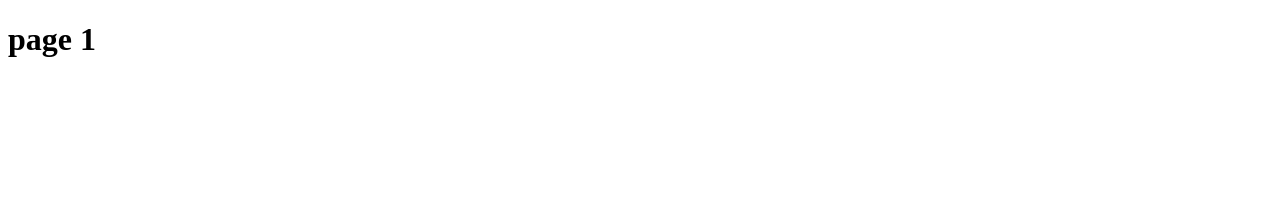
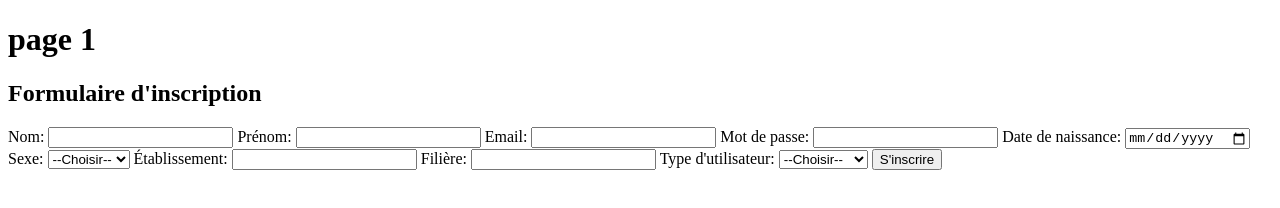
Before and after one commit to yassine263/projet, a plain HTML site: page index.html in a window 1280 px wide. Drawn offline with Linux system fonts and the light colour scheme.

Commit message:
Update index.html

```diff
--- a/index.html
+++ b/index.html
@@ -9,5 +9,49 @@
 </head>
 <body>
     <h1>page 1</h1>
+  <div class="form-container">
+    <h2>Formulaire d'inscription</h2>
+    <form id="registrationForm">
+      <label>Nom:</label>
+      <input type="text" name="nom" required>
+
+      <label>Prénom:</label>
+      <input type="text" name="prenom" required>
+
+      <label>Email:</label>
+      <input type="email" name="email" required>
+
+      <label>Mot de passe:</label>
+      <input type="password" name="password" required>
+
+      <label>Date de naissance:</label>
+      <input type="date" name="dob" required>
+
+      <label>Sexe:</label>
+      <select name="sexe" required>
+        <option value="">--Choisir--</option>
+        <option value="homme">Homme</option>
+        <option value="femme">Femme</option>
+      </select>
+
+      <label>Établissement:</label>
+      <input type="text" name="etablissement" required>
+
+      <label>Filière:</label>
+      <input type="text" name="filiere" required>
+
+      <label>Type d'utilisateur:</label>
+      <select name="type_utilisateur" required>
+        <option value="">--Choisir--</option>
+        <option value="etudiant">Étudiant</option>
+        <option value="enseignant">Enseignant</option>
+      </select>
+
+      <button type="submit">S'inscrire</button>
+    </form>
+  </div>
+
+  <script src="script.js"></script>
+
 </body>
 </html>
```
